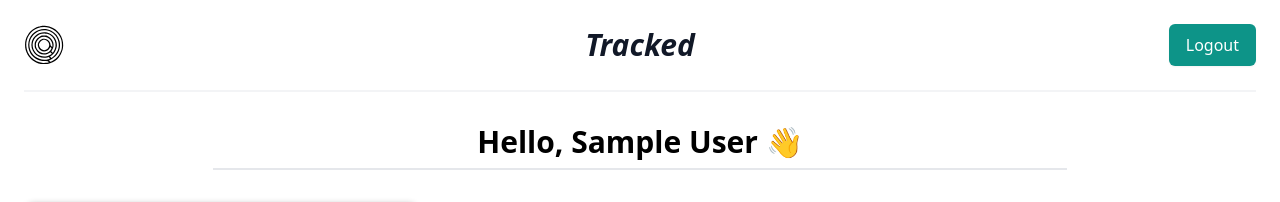
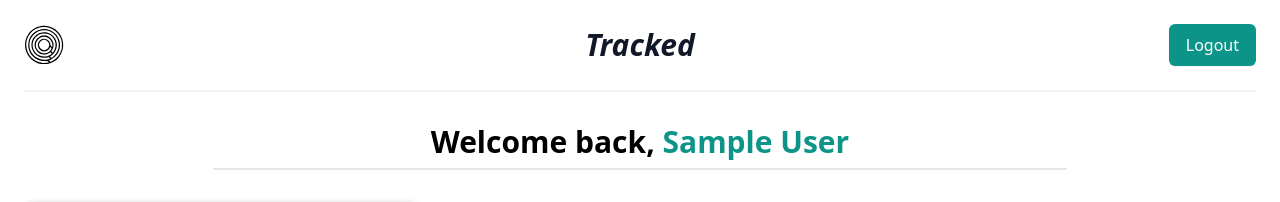
Before and after one commit to spurgason/tracked, a React (Create React App) app in the folder client/: page / in a window 1280 px wide. Shown: the top 202 px of the page. Built offline with nearby package versions, Linux system fonts and the light colour scheme; no server answers; sample sign-in values are in the browser's storage.

Commit message:
Assignments will turn red if they are passed due

```diff
--- a/client/src/components/AssignmentForm.jsx
+++ b/client/src/components/AssignmentForm.jsx
@@ -73,7 +73,7 @@ const AssignmentForm = () => {
                     w-full
                     px-0.5
                     border-0 border-b-2 border-gray-200
-                    focus:ring-0 focus:border-black
+                    focus:ring-0 focus:border-teal-600
                   "
             name="className"
             id="className"
@@ -91,7 +91,7 @@ const AssignmentForm = () => {
                     w-full
                     px-0.5
                     border-0 border-b-2 border-gray-200
-                    focus:ring-0 focus:border-black
+                    focus:ring-0 focus:border-teal-600
                   "
             name="dueDate"
             id="dueDate"
--- a/client/src/components/AssignmentItem.jsx
+++ b/client/src/components/AssignmentItem.jsx
@@ -17,10 +17,15 @@ const AssignmentItem = ({ assignment }) => {
   ).toString();
   const dueDate = formattedDate.substr(formattedDate.indexOf(" ") + 1, 11);
 
-  // TODO: assignment icons change color if past due date
+  const passedDue = new Date(formattedDate).getTime() < new Date().getTime();
+
   return (
     <div className="border-l-4 border-grey-700">
-      <div className="grid grid-cols-4 justify-items-center rounded-md mt-3 mx-3 p-2 shadow bg-teal-100 hover:shadow-md">
+      <div
+        className={`grid grid-cols-4 justify-items-center rounded-md mt-3 mx-3 p-2 shadow  hover:shadow-md ${
+          passedDue ? "bg-red-300" : "bg-teal-200"
+        }`}
+      >
         <h3 className=" text-gray-900 text-md xl: text-base font-medium">
           {assignment.assignment}
         </h3>
--- a/client/src/components/Greeting.jsx
+++ b/client/src/components/Greeting.jsx
@@ -2,7 +2,8 @@ const Greeting = (props) => {
   return (
     <section className="flex justify-center mt-5">
       <h1 className="text-center font-bold text-3xl border-b-2 my-3 pb-2 w-2/3">
-        Hello, {props.user && props.user.name} &#128075;
+        Welcome back,{" "}
+        <span className="text-teal-600">{props.user && props.user.name}</span>
       </h1>
     </section>
   );
```
